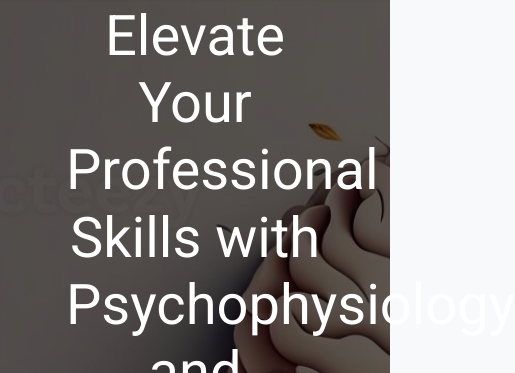
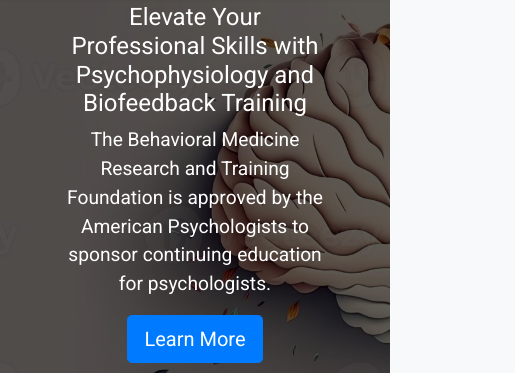
Before and after one commit to Kicker22/Biofeedback-mockup, a plain HTML site: page index.html in a window 390 px wide. Shown: the part 79-452 px from the top of the page, 515 px wide, since content can reach past the window. Drawn offline with nearby package versions, Linux system fonts and the light colour scheme.

Commit message:
adding more style changes to mock

```diff
--- a/index.css
+++ b/index.css
@@ -251,3 +251,16 @@
         width: 100%;
     }
 }
+/* Media query for phone screens */
+@media (max-width: 767.98px) {
+    .jumbotronheader {
+        font-size: 1.5rem; /* Reduced font size for smaller screens */
+    }
+    .jumboLead{
+        font-size: 1.2rem; /* Reduced font size for smaller screens */
+
+    }
+    .aboutbtn{
+        margin-bottom: 2rem;
+    }
+}
--- a/index.html
+++ b/index.html
@@ -46,8 +46,8 @@
     <header class="jumbotron text-center mainHead">
         <div class="overlay"></div>
         <div class="content">
-            <h1 class="display-4">Elevate Your Professional Skills with Psychophysiology and Biofeedback Training</h1>
-            <p class="lead">The Behavioral Medicine Research and Training Foundation is approved by the American
+            <h1 class="display-4 jumbotronheader">Elevate Your Professional Skills with Psychophysiology and Biofeedback Training</h1>
+            <p class="lead jumboLead">The Behavioral Medicine Research and Training Foundation is approved by the American
                 Psychologists to sponsor continuing education for psychologists.</p>
             <a class="btn btn-primary btn-lg" href="#services" role="button">Learn More</a>
             <p class="mt-3">
@@ -70,7 +70,7 @@
                     and certified clinicians across various fields, including medicine, nursing, psychology, counseling,
                     and therapies. This initiative aims to empower healthcare professionals to effectively integrate
                     behavioral medicine techniques into their clinical practice.</p>
-                    <a class="btn btn-primary btn-lg mt-4" href="#services" role="button">Learn More</a>
+                    <a class="aboutbtn btn btn-primary btn-lg mt-4" href="#services" role="button">Learn More</a>
             </div>
             <div class="col-md-6">
                 <img src="./images/about1.jpg" alt="About Us" class="aboutImg img-fluid shadow">
```
